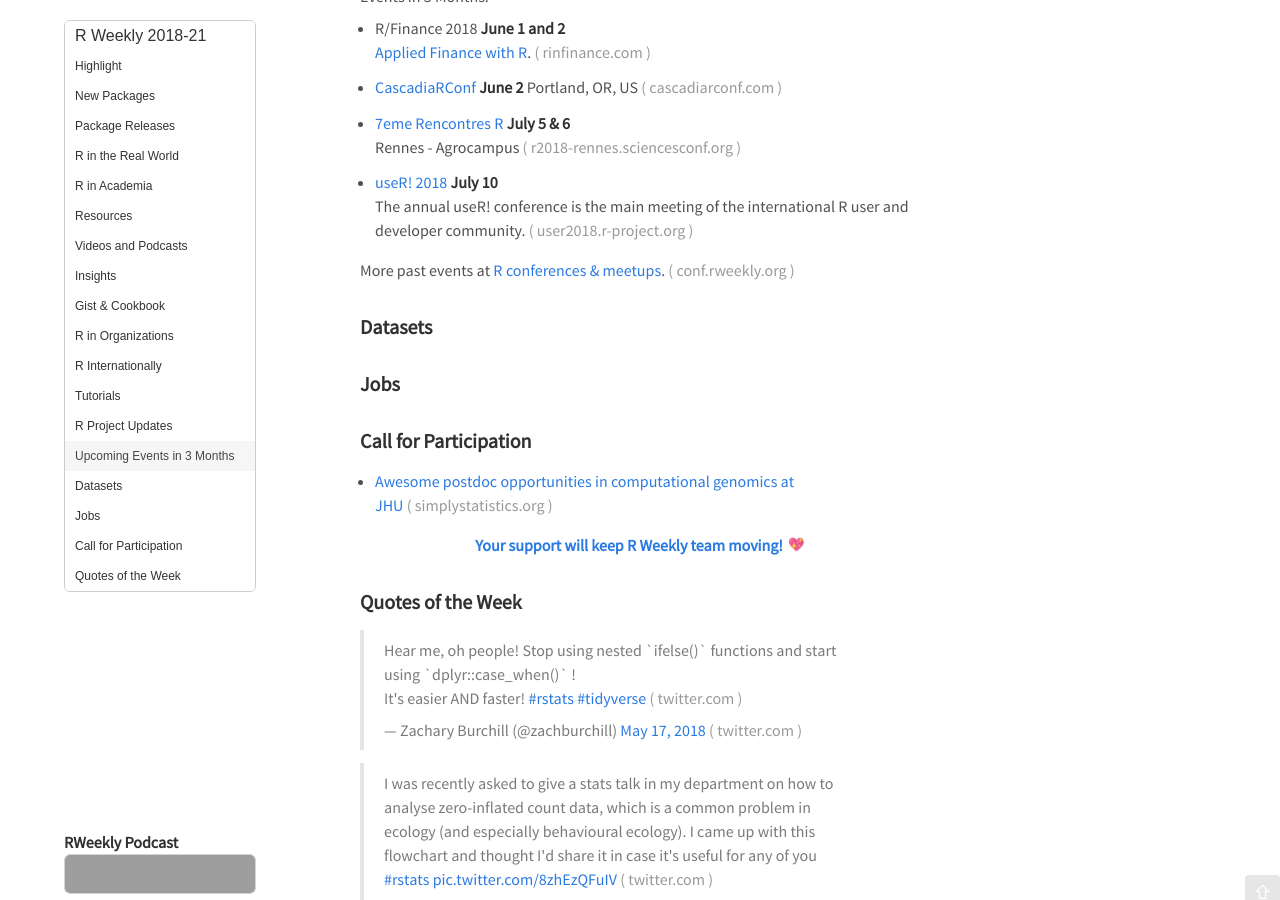
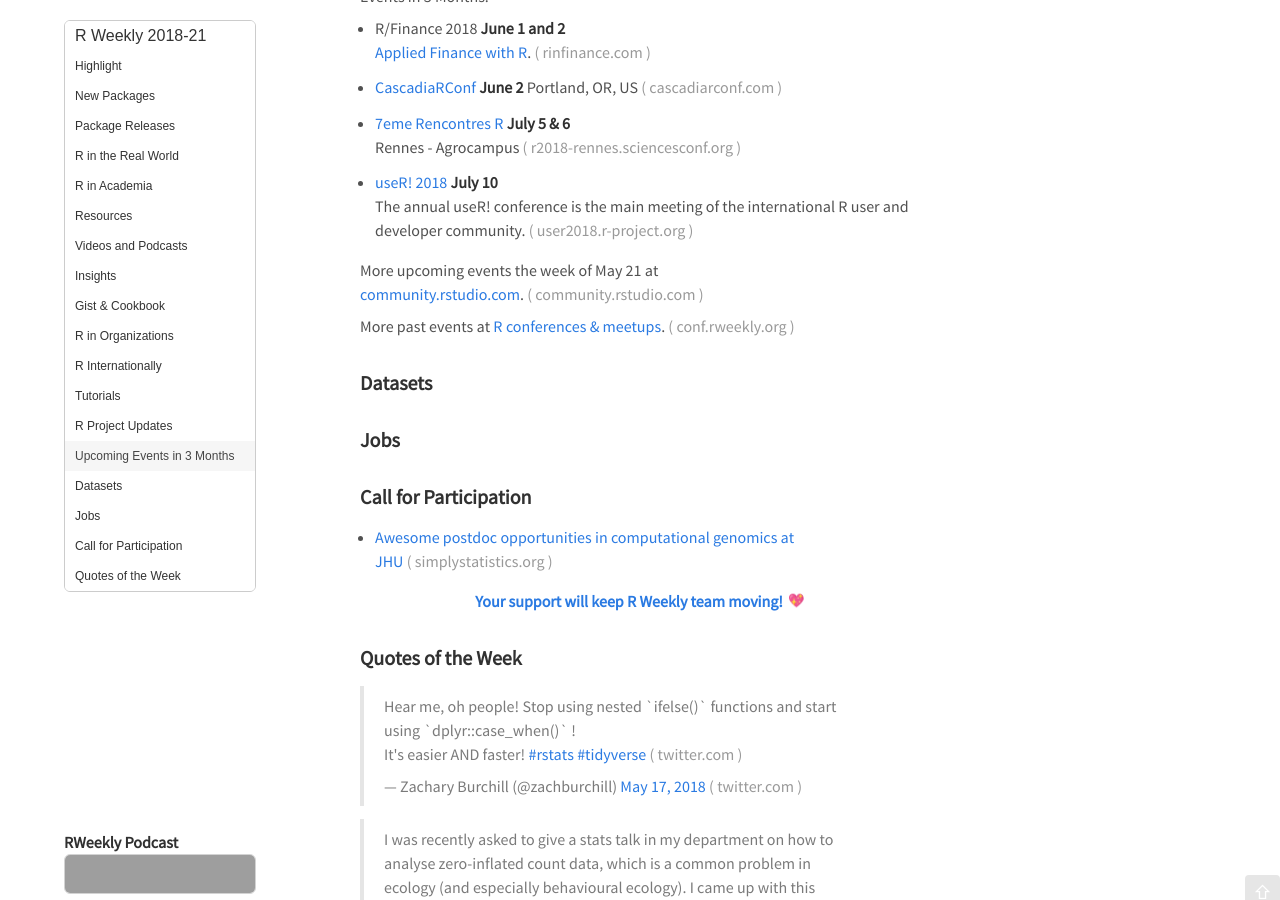
Before and after one commit to rweekly/rweekly.org, a Jekyll site: the page built from draft.md, in a window 1280 px wide and 900 px high, scrolled down 4234 px. Built offline with Jekyll 4.4.1, drawn with Linux system fonts in a browser that asks for light colours; emoji names are drawn with the system emoji font; comment, search, counter and statistics services are not loaded; grey boxes are pictures that could not be loaded.

Commit message:
Upcoming events week of May 21 (#299)
added community.rstudio.com events section

```diff
--- a/draft.md
+++ b/draft.md
@@ -205,8 +205,10 @@
 
 -->
 
+More upcoming events the week of May 21 at [community.rstudio.com](https://community.rstudio.com/t/upcoming-r-community-events-week-of-2018-05-21/8506).
 
 More past events at [R conferences & meetups](https://conf.rweekly.org).
+
 
 
 ### Datasets
```
